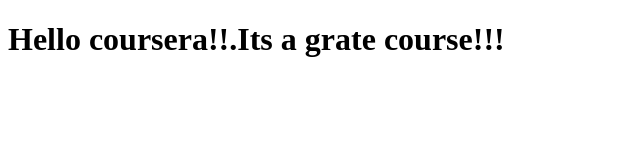
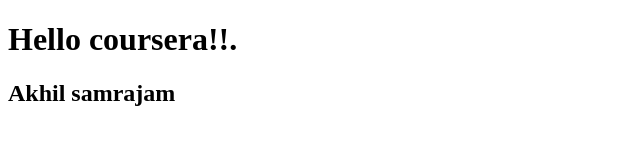
Before and after one commit to Akhil-747/coursera-test, a plain HTML site: page site/index.html in a window 1280 px wide. Shown: the whole page, without its empty margins (0-640 px from the left). Drawn offline with Linux system fonts and the light colour scheme.

Commit message:
second change

```diff
--- a/site/index.html
+++ b/site/index.html
@@ -4,6 +4,7 @@
 	<title>coursera</title>
 </head>
 <body>
-<h1>Hello coursera!!.Its a grate course!!!</h1>
+<h1>Hello coursera!!.</h1>
+<h2>Akhil samrajam</h2>
 </body>
 </html>
```
